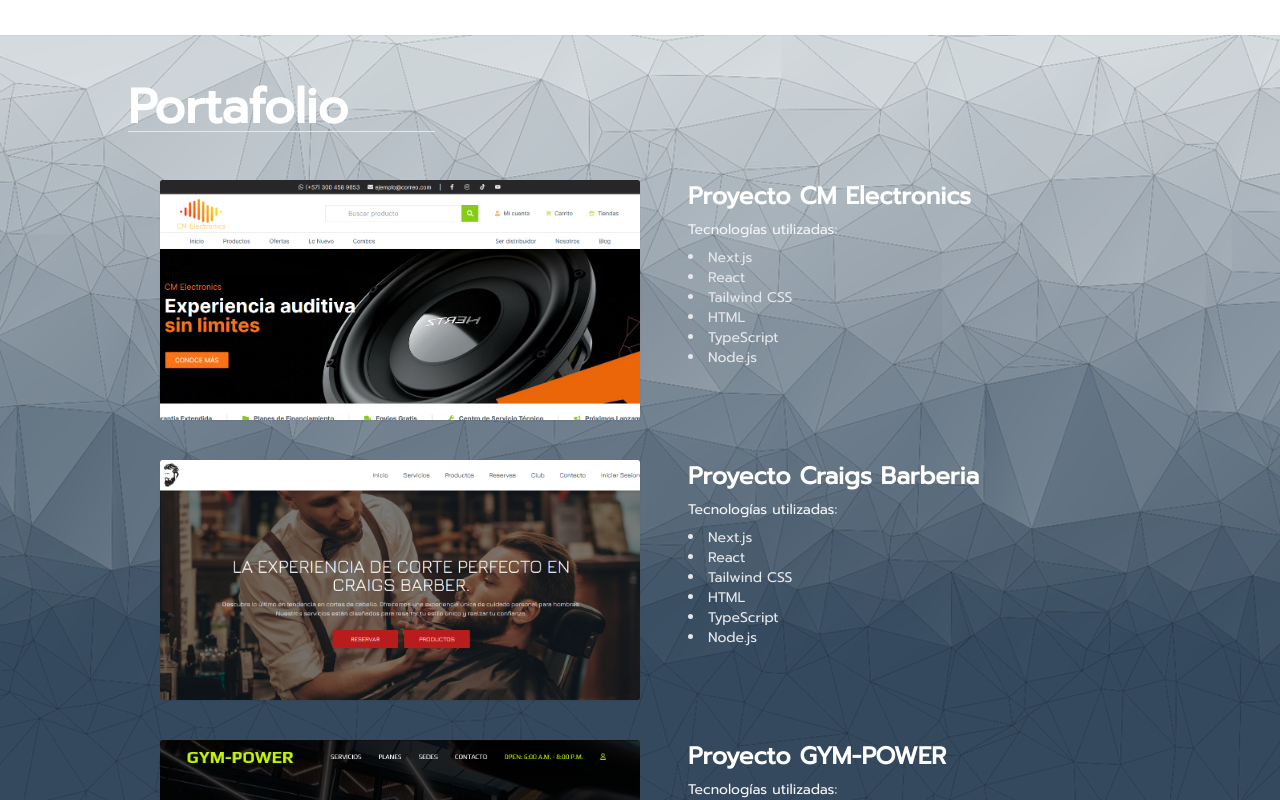
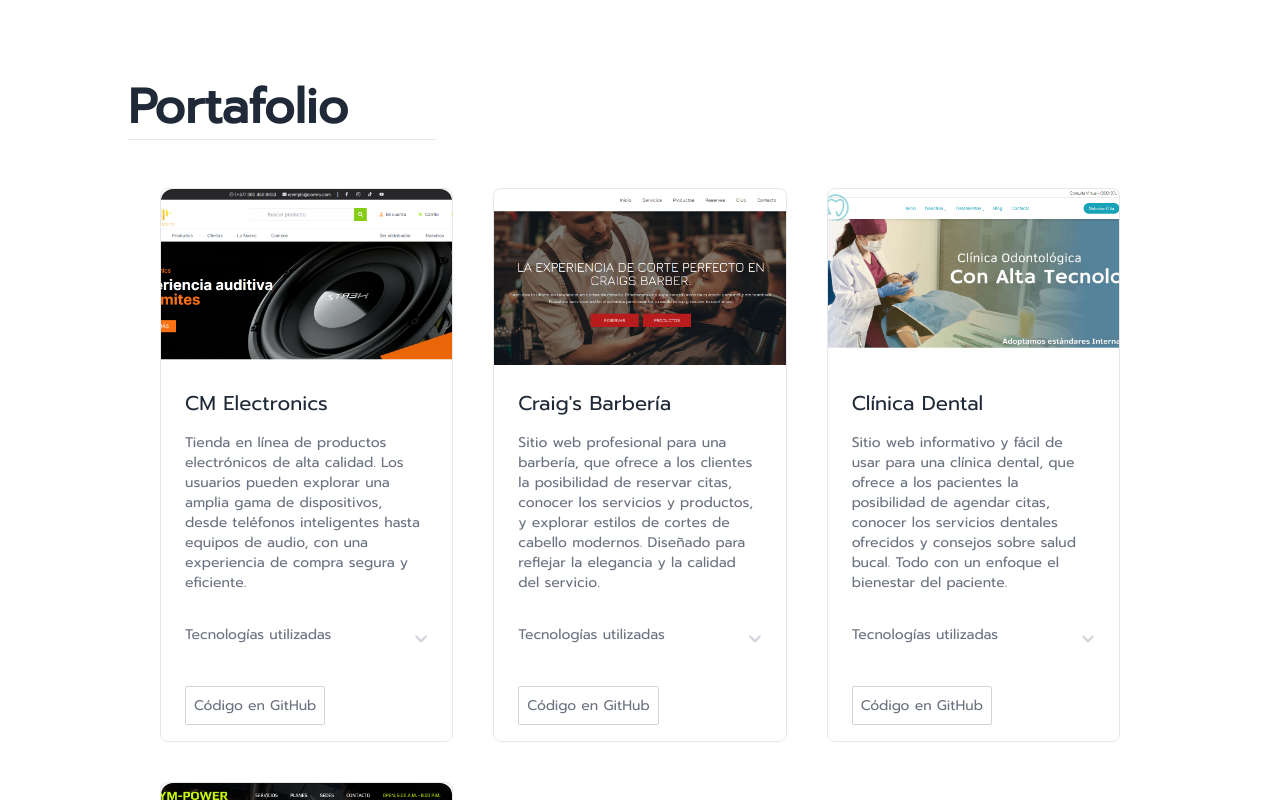
Before and after one commit to Marlon-2307/portafolio_web, a Next.js app: page / in a window 1280 px wide. Shown: the part 1560-2360 px from the top of the page. Built offline with nearby package versions, Linux system fonts and the light colour scheme.

Commit message:
update portafolio

```diff
--- a/app/components/About.tsx
+++ b/app/components/About.tsx
@@ -33,7 +33,7 @@ const About: React.FC = () => {
                 Aquí encontrarás información detallada sobre mi perfil, mis áreas de trabajo y las habilidades que he desarrollado, con un enfoque particular en programación y tecnología.
             </motion.p>
 
-            <div className="w-[80%] mx-auto p-12 grid grid-cols-2 gap-20 max-md:block max-md:w-[100%] mt-4">
+            <div className="w-[80%] mx-auto p-12 grid grid-cols-2 gap-20 max-lg:block max-md:w-[100%] mt-4 max-lg:mb-4">
                 <motion.div
                     className="border border-gray-200 rounded-md p-8 max-md:mb-2 max-md:border-none"
                     initial={{ opacity: 0, x: -20 }}
--- a/app/components/Contact.tsx
+++ b/app/components/Contact.tsx
@@ -88,7 +88,8 @@ const Contact: React.FC = () => {
                     </div>
                 </div>
             )}
-            <div className="w-[80%] mx-auto py-12">
+
+            <div className="w-[80%] mx-auto py-12" id="contact">
             <h3 className="text-5xl mb-12 text-gray-900 font-semibold max-md:text-center">Contacto <span><hr className="text-gray-800 w-[30%]" /></span></h3>
                 <div className="grid grid-cols-[1fr_2fr] gap-4 w-[90%] mx-auto max-md:block">
                     <div className="w-[100%] max-md:w-full mt-6 max-md:mb-14">
--- a/app/components/Portafolio.tsx
+++ b/app/components/Portafolio.tsx
@@ -1,75 +1,98 @@
-import React from "react";
+import { useState } from "react";
+import { FaChevronDown, FaChevronUp } from "react-icons/fa";
 import Image from "next/image";
 
+
 const Portfolio: React.FC = () => {
+    const [isOpen, setIsOpen] = useState<number | null>(null);
+
     const projects = [
         {
             src: "/proyecto7.png",
-            alt: "imagen-proyecto7",
+            alt: "CM Electronics - Captura de pantalla",
             githubLink: "https://github.com/usuario/proyecto7",
-            description: "Proyecto CM Electronics",
+            nombre: "CM Electronics",
+            description: "Tienda en línea de productos electrónicos de alta calidad. Los usuarios pueden explorar una amplia gama de dispositivos, desde teléfonos inteligentes hasta equipos de audio, con una experiencia de compra segura y eficiente.",
             technologies: ["Next.js", "React", "Tailwind CSS", "HTML", "TypeScript", "Node.js"],
         },
         {
             src: "/proyecto1.png",
-            alt: "imagen-proyecto1",
+            alt: "Craig's Barbería - Captura de pantalla",
             githubLink: "https://github.com/Marlon-2307/Craigs_barberia",
-            description: "Proyecto Craigs Barberia",
+            nombre: "Craig's Barbería",
+            description: "Sitio web profesional para una barbería, que ofrece a los clientes la posibilidad de reservar citas, conocer los servicios y productos, y explorar estilos de cortes de cabello modernos. Diseñado para reflejar la elegancia y la calidad del servicio.",
             technologies: ["Next.js", "React", "Tailwind CSS", "HTML", "TypeScript", "Node.js",],
         },
         {
-            src: "/proyecto6.png",
-            alt: "imagen-proyecto6",
-            githubLink: "https://github.com/Marlon-2307/GYM-POWER",
-            description: "Proyecto GYM-POWER",
-            technologies: ["HTML", "CSS", "JavaScript"],
+            src: "/proyecto2.png",
+            alt: "Clínica Dental - Captura de pantalla",
+            githubLink: "https://marlon-2307.github.io/Dental-Clinic/index.html",
+            nombre: "Clínica Dental",
+            description: "Sitio web informativo y fácil de usar para una clínica dental, que ofrece a los pacientes la posibilidad de agendar citas, conocer los servicios dentales ofrecidos y consejos sobre salud bucal. Todo con un enfoque el bienestar del paciente.",
+            technologies: ["HTML", "CSS", "SASS", "Node.js"],
         },
         {
-            src: "/proyecto2.png",
-            alt: "imagen-proyecto2",
-            githubLink: "https://marlon-2307.github.io/Dental-Clinic/index.html",
-            description: "Proyecto Clínica Dental",
-            technologies: ["HTML", "CSS", "SASS", "Node.js"],
-        },
+            src: "/proyecto6.png",
+            alt: "GYM-POWER - Captura de pantalla",
+            githubLink: "https://github.com/Marlon-2307/GYM-POWER",
+            nombre: "GYM-POWER",
+            description: "Aplicación diseñada para entusiastas del fitness y gimnasios. GYM-POWER permite a los usuarios crear rutinas de entrenamiento personalizadas, seguir su progreso, y acceder a recursos y consejos de expertos para maximizar su rendimiento",
+            technologies: ["HTML", "CSS", "JavaScript"],
+        }
     ];
 
+    const click = (index: number) => {
+        setIsOpen(isOpen === index ? null : index);
+    };
+
     return (
-        <div className="pb-16 pt-12 bg-parallax bg-fixed bg-cover bg-center" id="portafolio">
-            <h2 className="text-white mb-12 text-5xl font-bold max-sm:text-center w-[80%] mx-auto">
-                Portafolio <span><hr className="text-gray-900 w-[30%]" /></span>
+        <div className="pb-16 pt-12 bg-gray- bg-fixed bg-cover bg-center" id="portafolio">
+            <h2 className="text-gray-800 mb-12 text-5xl font-bold w-[80%] mx-auto max-md:text-center">
+                Portafolio
+                <span>
+                    <hr className="text-gray-900 w-[30%] mt-2" />
+                </span>
             </h2>
-            <div className="flex flex-col sm:grid-cols-2 md:grid-cols-2 gap-10 w-[75%] mx-auto">
+            <div className="grid grid-cols-3 max-lg:grid-cols-2 max-md:block gap-10 w-[75%] mx-auto">
                 {projects.map((project, index) => (
-                    <div key={index} className="flex flex-col md:flex-row gap-12 max-md:gap-6">
-                        <div className="relative h-60 w-3/6 max-md:h-52 max-md:w-full overflow-hidden rounded-sm group shadow-sm">
+                    <div key={index} className="group perspective hover:rotate-y-180 duration-700 transform-style-preserve-3d rounded-lg overflow-hidden h-auto max-md:mb-4 hover:shadow-md border borber-gray-300">
+                    <div className="relative h-44 w-full overflow-hidden rounded-t-xl">
                         <Image
                             src={project.src}
                             alt={project.alt}
                             layout="fill"
                             objectFit="cover"
                             loading="lazy"
-                                className="rounded-sm transition-transform duration-300 transform group-hover:scale-105 shadow-lg"
+                            className="transition-transform duration-300 transform group-hover:scale-105"
                         />
-                            <div className="absolute inset-0 bg-gradient-to-t via-black/70 from-black to-transparent opacity-0 group-hover:opacity-100 transition-opacity duration-300 flex flex-col justify-end items-start p-4">
+                    </div>
+                    <div className="p-6 bg-white">
+                            <p className="text-gray-800 text-xl mb-4">{project.nombre}</p>
+                            <p className="text-gray-500 text-sm mb-8">{project.description}</p>
+                            <div className="flex items-center justify-between cursor-pointer" onClick={() => click(index)}>
+                                <p className="text-gray-500 text-sm mb-2">Tecnologías utilizadas</p>
+                                {isOpen === index ? (
+                                    <FaChevronUp className="text-gray-300 hover:text-gray-500 text-sm" />
+                                ) : (
+                                    <FaChevronDown className="text-gray-300 hover:text-gray-500 text-sm" />
+                                )}
+                            </div>
+                            {isOpen === index && (
+                                <ul className="list-inside text-gray-500 text-sm mt-2">
+                                    {project.technologies.map((tech, techIndex) => (
+                                        <li key={techIndex}>{tech}</li>
+                                    ))}
+                                </ul>
+                            )}
+                        <div className="mt-10">
                         <a
                             href={project.githubLink}
                             target="_blank"
                             rel="noopener noreferrer"
-                                    className="text-white text-sm underline hover:text-gray-300 transition-colors"
+                            className="text-gray-500 text-sm no-underline hover:text-gray-600 transition-colors border border-gray-300 p-2 rounded-sm"
                         >
-                                    Codigo GitHub
+                            Código en GitHub
                         </a>
-                            </div>
-                        </div>
-                        <div className="flex flex-col justify-between">
-                            <div className="w-80">
-                                <p className="text-white text-2xl font-semibold mb-2">{project.description}</p>
-                                <p className="text-gray-100 text-sm mb-2">Tecnologías utilizadas:</p>
-                                <ul className="list-disc list-inside text-gray-200 text-sm">
-                                    {project.technologies.map((tech, techIndex) => (
-                                        <li key={techIndex}>{tech}</li>
-                                    ))}
-                                </ul>
                         </div>
                     </div>
                 </div>
```
Also changed, not shown: public/proyecto7.png. Lines whose indentation alone changed are shown as unchanged.
